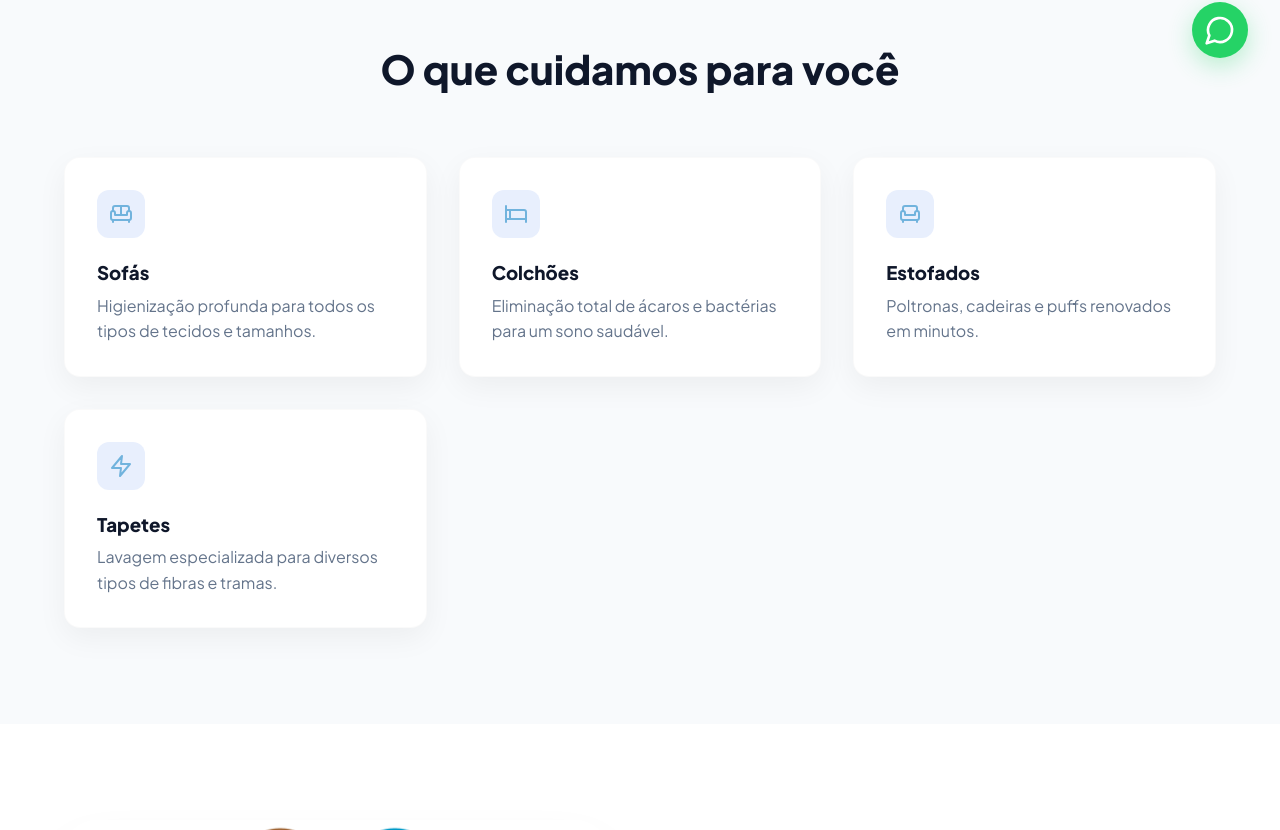
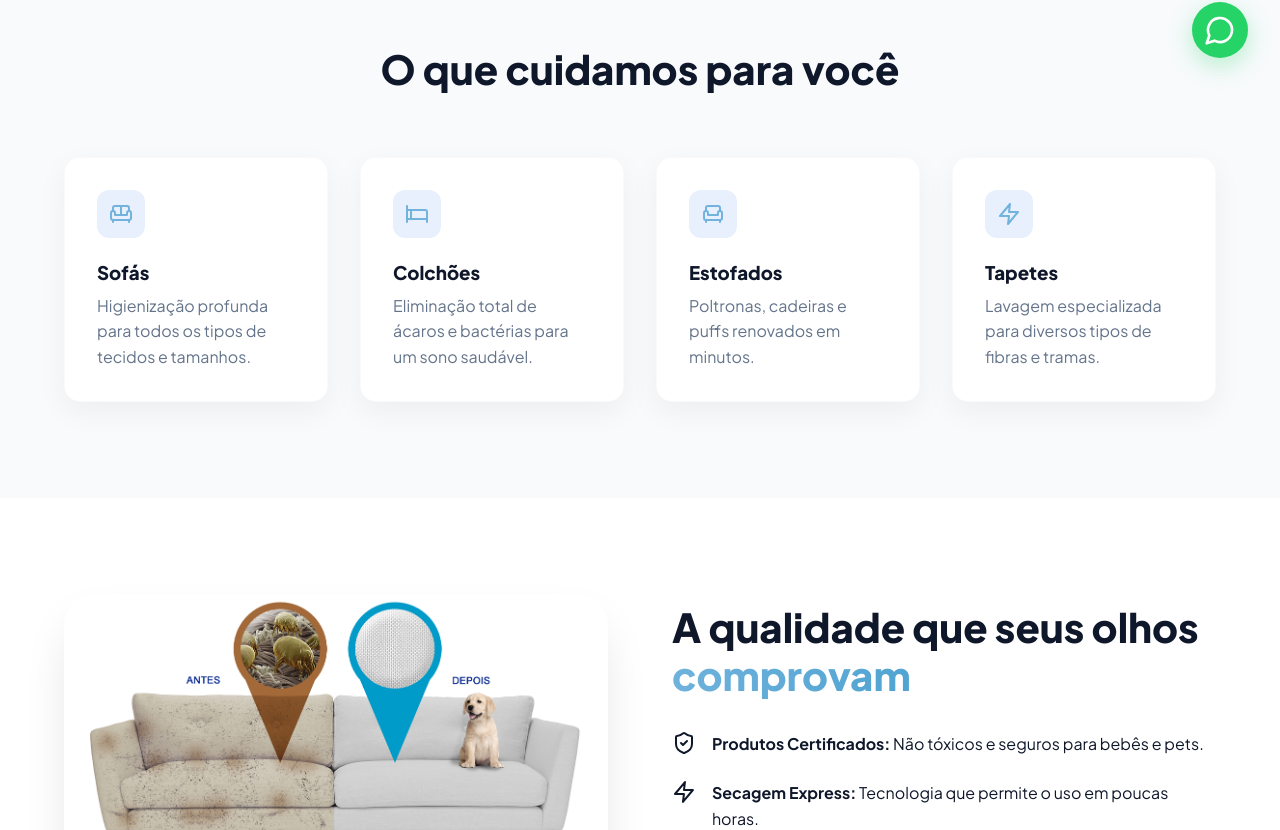
Before and after one commit to Lincon-Ricardo/aconchego-higienizacao-site, a React (Vite) app: page / in a window 1280 px wide. Shown: the part 710-1540 px from the top of the page. Built offline with nearby package versions, Linux system fonts and the light colour scheme; the HTML template or start-up script is replaced by a standard one.

Commit message:
fix: configurar logomarca como favicon do site

```diff
--- a/index.html
+++ b/index.html
@@ -8,7 +8,7 @@
     <link rel="preconnect" href="https://fonts.googleapis.com">
     <link rel="preconnect" href="https://fonts.gstatic.com" crossorigin>
     <link href="https://fonts.googleapis.com/css2?family=Plus+Jakarta+Sans:wght@400;500;600;700;800&display=swap" rel="stylesheet">
-    <link rel="shortcut icon" href="/dist/img/fivecon (1).png" />
+    <link rel="shortcut icon" href="/img/logomarca.png" />
   </head>
   <body>
     <div id="root"></div>
--- a/src/index.css
+++ b/src/index.css
@@ -184,8 +184,20 @@ nav {
 
 .services-grid {
   display: grid;
-  grid-template-columns: repeat(auto-fit, minmax(280px, 1fr));
+  grid-template-columns: repeat(4, 1fr);
   gap: 2rem;
+}
+
+@media (max-width: 1024px) {
+  .services-grid {
+    grid-template-columns: repeat(2, 1fr);
+  }
+}
+
+@media (max-width: 640px) {
+  .services-grid {
+    grid-template-columns: 1fr;
+  }
 }
 
 .card {
```
